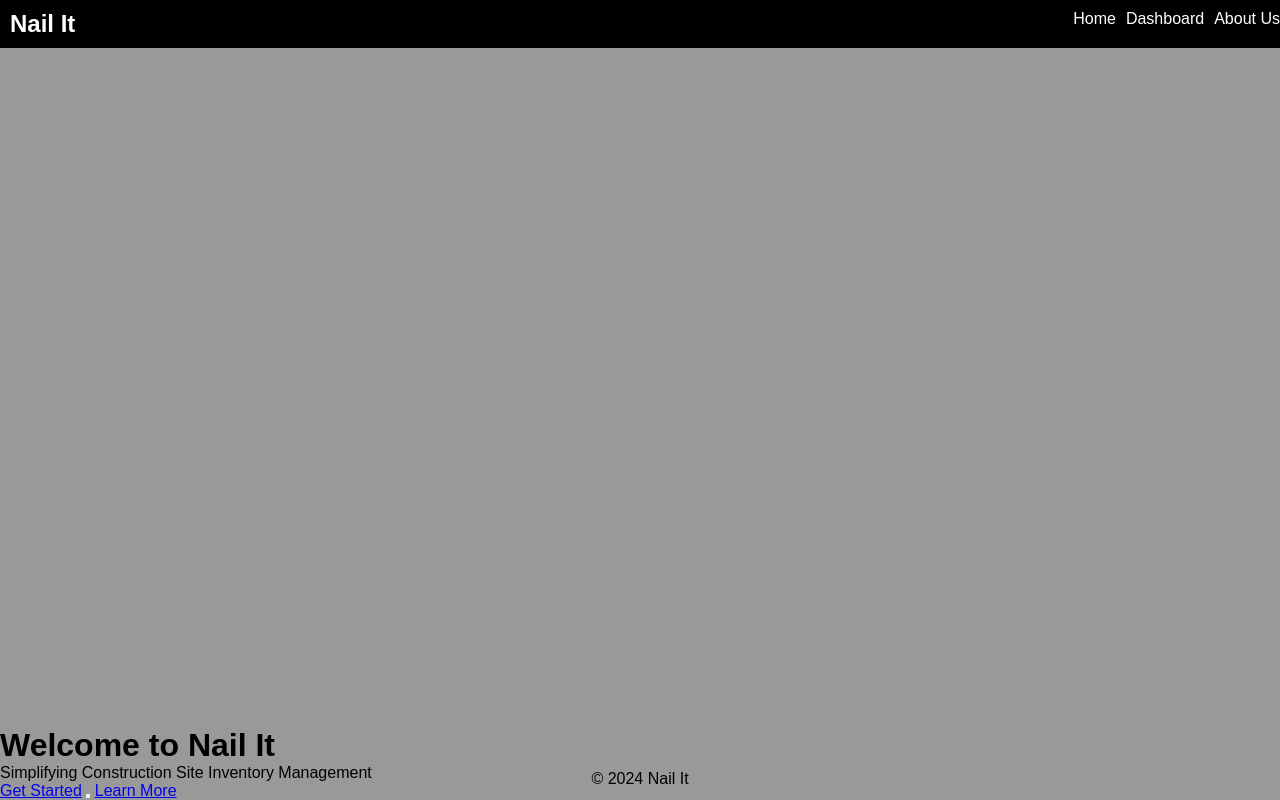
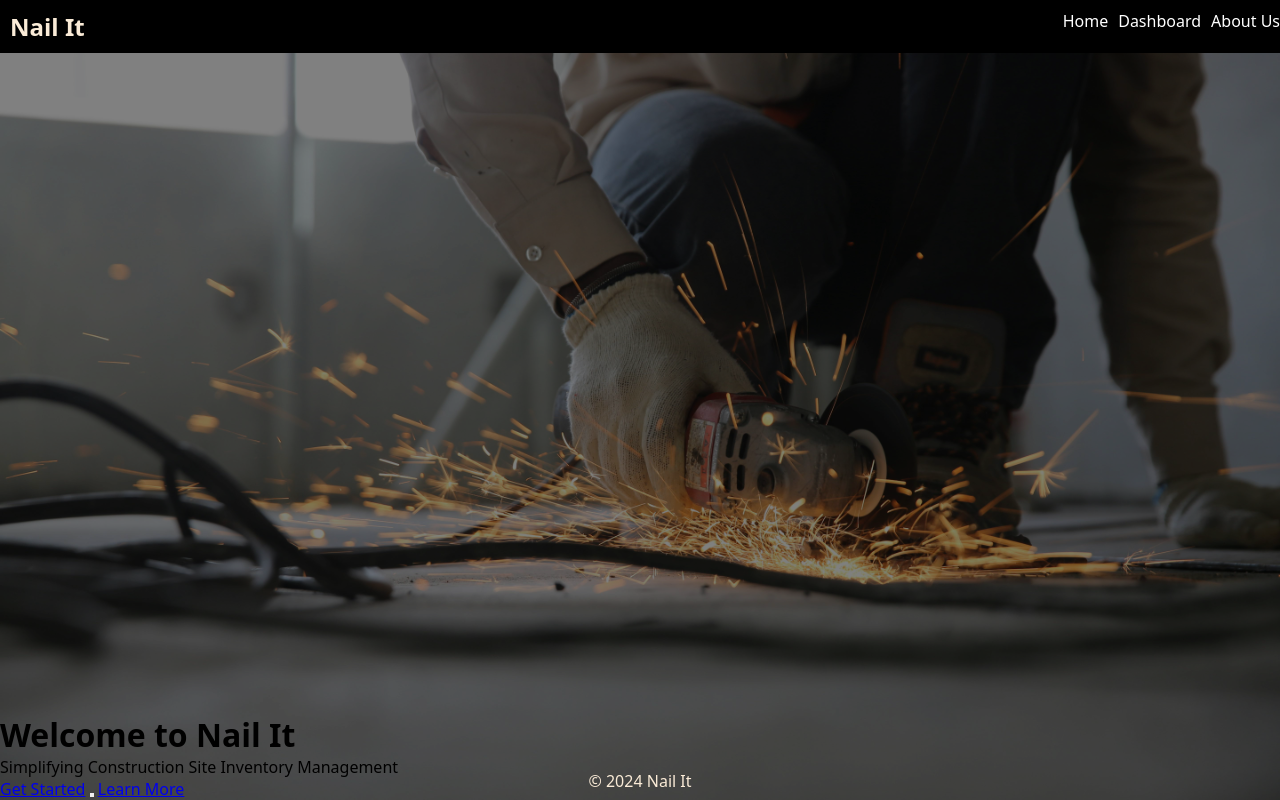
Before and after one commit to Mwandoe-Shali/Nail-It, a plain HTML site: page index.html in a window 1280 px wide. Drawn offline with Linux system fonts and the light colour scheme.

Commit message:
Added a few styling

```diff
--- a/login.css
+++ b/login.css
@@ -8,7 +8,7 @@
     border: 1px solid black;
     width: 400px;
     height: 500px;
-    background: url('hammer.jpg');
+    background: url('assets/hammer.jpg');
     color: antiquewhite;
     background-size: cover;
     background-position: center;
--- a/styles.css
+++ b/styles.css
@@ -6,26 +6,27 @@
 
 body {
     margin: 0;
-    font-family: Arial, Helvetica, sans-serif;
-    background: url('pexels-rezwan-1216544.jpg');
-    backdrop-filter: brightness(0.6);
+    font-family: system-ui, -apple-system, BlinkMacSystemFont, 'Segoe UI', Roboto, Oxygen, Ubuntu, Cantarell, 'Open Sans', 'Helvetica Neue', sans-serif;
+    background: url('assets/sparks.jpg');
+    backdrop-filter: brightness(0.5);
     display: flex;
     flex-direction: column;
     justify-content: space-between;
     height: 100vh;
     background-size: cover;
     background-position: center;
-    overflow: hidded;
+    overflow: hidden;
 }
 
 
 nav {
     padding: 10px;
     background-color: black;
-    color: white;
+    color: antiquewhite;
     display: flex;
     width: 100%;
     justify-content: space-between;
+
 }
 
 ul {
@@ -51,7 +52,8 @@ ul li a {
     bottom: 0;
 } */
 
-footer {
+footer{
+    color: antiquewhite;
     position: fixed;
     height: 30px;
     width: 100%;
```
